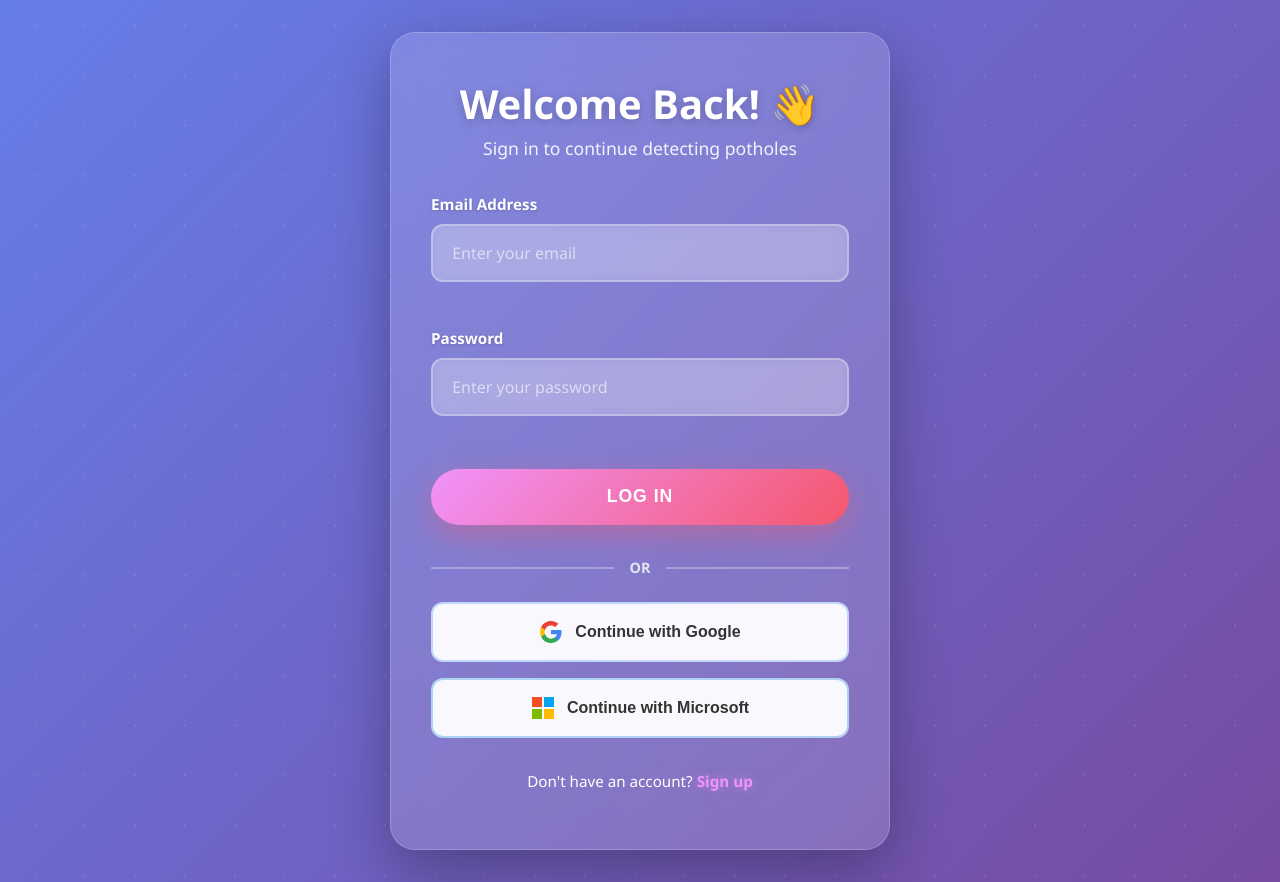
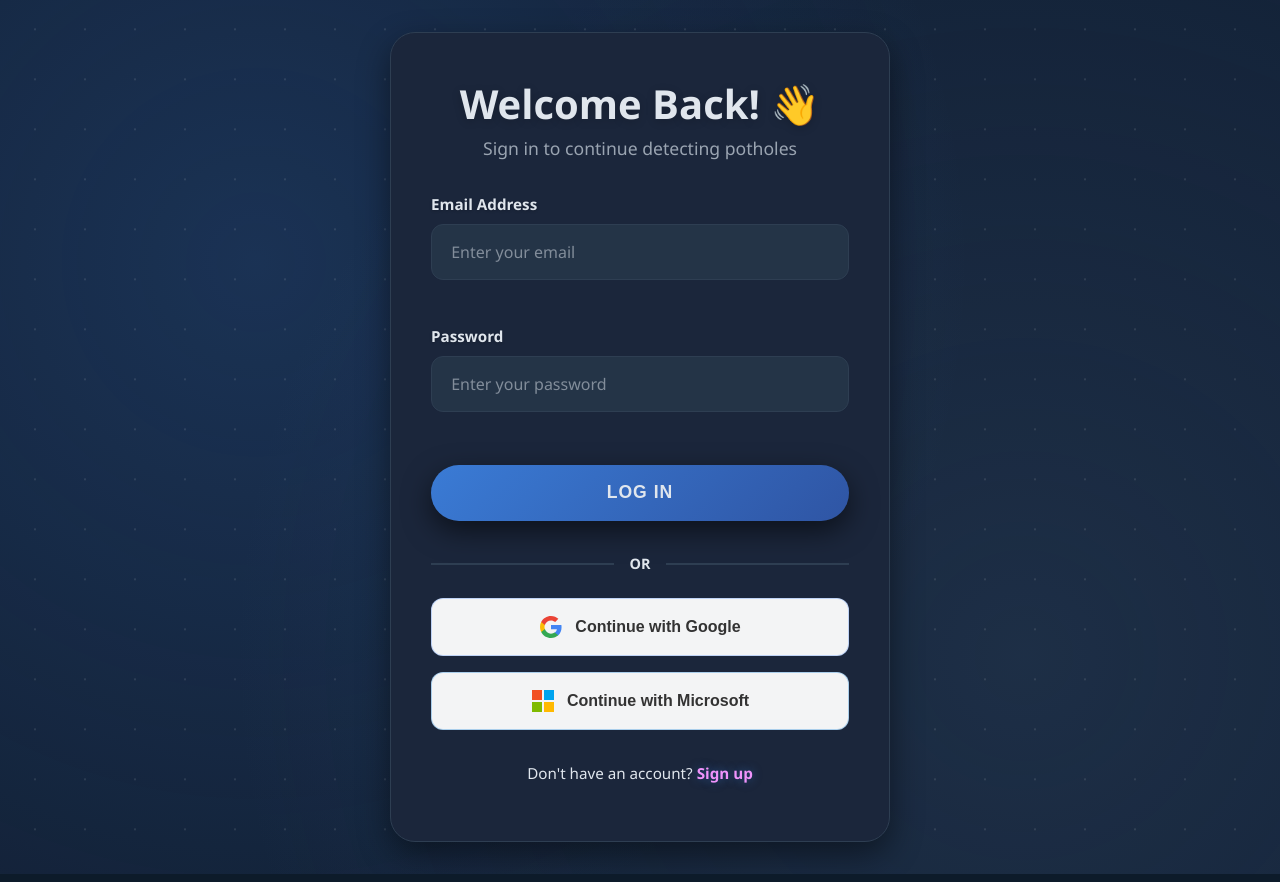
Before and after one commit to sk-inthiyaz/pothole-detection, a React (Create React App) app in the folder login-page/: page /login in a window 1280 px wide. Built offline with nearby package versions, Linux system fonts and the light colour scheme.

Commit message:
fix(auth): apply dark blue theme to login/signup pages and update Contact page styles

```diff
--- a/login-page/src/pages/AboutPageNew.css
+++ b/login-page/src/pages/AboutPageNew.css
@@ -35,9 +35,10 @@
 
 .about {
   min-height: 100vh;
-  background: radial-gradient(circle at 20% 30%, rgba(58,123,213,0.18), transparent 60%),
-              radial-gradient(circle at 80% 75%, rgba(65,90,119,0.22), transparent 65%),
-              var(--color-bg-alt);
+  background:
+    radial-gradient(circle at 20% 30%, rgba(58,123,213,0.18), transparent 60%),
+    radial-gradient(circle at 80% 75%, rgba(65,90,119,0.22), transparent 65%),
+    var(--color-bg-alt);
   padding: 100px 0 80px;
 }
 
@@ -51,15 +52,15 @@
 
 .about-header h1 {
   font-size: clamp(2.5rem, 5vw, 3.5rem);
-  font-weight: 800;
-  color: #fff;
+  font-weight: 700;
+  color: var(--color-text);
   margin-bottom: 1.5rem;
   text-shadow: 0 4px 20px rgba(0, 0, 0, 0.3);
 }
 
 .about-header p {
   font-size: clamp(1.1rem, 2vw, 1.3rem);
-  color: rgba(255, 255, 255, 0.95);
+  color: var(--color-text-muted);
   line-height: 1.7;
   max-width: 700px;
   margin: 0 auto;
@@ -74,7 +75,7 @@
 .about-content h2 {
   font-size: clamp(1.8rem, 4vw, 2.5rem);
   font-weight: 700;
-  color: #fff;
+  color: var(--color-text);
   margin: 3rem 0 1.5rem;
   position: relative;
   display: inline-block;
@@ -88,29 +89,29 @@
   left: 0;
   width: 80px;
   height: 4px;
-  background: linear-gradient(90deg, #f093fb, #f5576c);
+  background: linear-gradient(90deg, var(--color-accent), var(--color-accent-alt));
   border-radius: 2px;
 }
 
 .about-content p {
   font-size: clamp(1rem, 1.8vw, 1.2rem);
-  color: rgba(255, 255, 255, 0.9);
+  color: var(--color-text-muted);
   line-height: 1.8;
   margin-bottom: 2rem;
-  background: rgba(255, 255, 255, 0.1);
+  background: var(--color-surface);
   backdrop-filter: blur(10px);
   padding: 2rem;
   border-radius: 15px;
-  border: 1px solid rgba(255, 255, 255, 0.2);
-  box-shadow: 0 8px 25px rgba(0, 0, 0, 0.2);
+  border: 1px solid var(--color-border);
+  box-shadow: var(--shadow-md);
   animation: slideInRight 0.8s ease-out;
   transition: all 0.3s ease;
 }
 
 .about-content p:hover {
   transform: translateX(10px);
-  background: rgba(255, 255, 255, 0.15);
-  box-shadow: 0 12px 35px rgba(0, 0, 0, 0.25);
+  background: var(--color-surface-alt);
+  box-shadow: var(--shadow-lg);
 }
 
 .about-content h2:nth-of-type(2) {
--- a/login-page/src/pages/AuthPageNew.module.css
+++ b/login-page/src/pages/AuthPageNew.module.css
@@ -35,7 +35,10 @@
   display: flex;
   align-items: center;
   justify-content: center;
-  background: linear-gradient(135deg, #667eea 0%, #764ba2 100%);
+  background:
+    radial-gradient(circle at 20% 30%, rgba(58,123,213,0.18), transparent 60%),
+    radial-gradient(circle at 80% 75%, rgba(65,90,119,0.22), transparent 65%),
+    var(--color-bg-alt);
   padding: 2rem 1rem;
   position: relative;
   overflow: hidden;
@@ -55,14 +58,14 @@
 
 /* Auth Card - Glass Morphism Card */
 .authCard {
-  background: rgba(255, 255, 255, 0.15);
+  background: var(--color-surface);
   backdrop-filter: blur(15px);
   border-radius: 25px;
   padding: 3rem 2.5rem;
   max-width: 500px;
   width: 100%;
-  border: 1px solid rgba(255, 255, 255, 0.2);
-  box-shadow: 0 20px 60px rgba(0, 0, 0, 0.3);
+  border: 1px solid var(--color-border);
+  box-shadow: var(--shadow-lg);
   animation: fadeInScale 0.6s ease-out;
   position: relative;
   z-index: 1;
@@ -99,24 +102,24 @@
   margin-bottom: 1.3rem;
   font-size: 1rem;
   font-family: inherit;
-  background: rgba(255, 255, 255, 0.2);
-  border: 2px solid rgba(255, 255, 255, 0.3);
+  background: var(--color-surface-alt);
+  border: 1px solid var(--color-border);
   border-radius: 12px;
-  color: #fff;
+  color: var(--color-text);
   transition: all 0.3s ease;
   backdrop-filter: blur(5px);
 }
 
 .input::placeholder {
-  color: rgba(255, 255, 255, 0.6);
+  color: rgba(224, 230, 237, 0.5);
 }
 
 .input:focus {
   outline: none;
-  background: rgba(255, 255, 255, 0.25);
-  border-color: rgba(240, 147, 251, 0.8);
+  background: var(--color-bg-alt);
+  border-color: var(--color-accent);
   transform: scale(1.02);
-  box-shadow: 0 0 0 4px rgba(240, 147, 251, 0.2);
+  box-shadow: 0 0 0 4px rgba(58,123,213,0.2);
 }
 
 .button {
@@ -124,12 +127,12 @@
   padding: 1.1rem 2rem;
   font-size: 1.1rem;
   font-weight: 700;
-  color: #fff;
-  background: linear-gradient(135deg, #f093fb 0%, #f5576c 100%);
+  color: var(--color-text);
+  background: var(--color-accent-gradient);
   border: none;
   border-radius: 50px;
   cursor: pointer;
-  box-shadow: 0 10px 30px rgba(245, 87, 108, 0.4);
+  box-shadow: 0 10px 28px rgba(0,0,0,0.55);
   transition: all 0.3s cubic-bezier(0.175, 0.885, 0.32, 1.275);
   text-transform: uppercase;
   letter-spacing: 1px;
@@ -138,8 +141,8 @@
 
 .button:hover:not(:disabled) {
   transform: translateY(-3px) scale(1.02);
-  box-shadow: 0 15px 40px rgba(245, 87, 108, 0.6);
-  background: linear-gradient(135deg, #f5576c 0%, #f093fb 100%);
+  box-shadow: 0 16px 40px rgba(0,0,0,0.6);
+  filter: brightness(1.08);
 }
 
 .button:active:not(:disabled) {
@@ -155,7 +158,7 @@
   display: block;
   text-align: center;
   margin-top: 1.5rem;
-  color: #fff;
+  color: var(--color-text);
   text-decoration: none;
   font-size: 0.95rem;
   transition: all 0.3s ease;
@@ -164,7 +167,7 @@
 }
 
 .link:hover {
-  background: rgba(255, 255, 255, 0.1);
+  background: var(--color-surface-alt);
   transform: scale(1.05);
 }
 
@@ -174,8 +177,8 @@
 }
 
 .linkContainer strong {
-  color: #f093fb;
-  text-shadow: 0 0 10px rgba(240, 147, 251, 0.5);
+  color: var(--color-accent);
+  text-shadow: 0 0 10px rgba(58,123,213,0.5);
 }
 
 /* OTP Label */
@@ -186,7 +189,7 @@
 
 .otpLabel label {
   display: block;
-  color: #fff;
+  color: var(--color-text);
   font-weight: 600;
   font-size: 0.95rem;
   text-shadow: 0 1px 3px rgba(0, 0, 0, 0.2);
@@ -295,15 +298,15 @@
 }
 
 .authHeader h1 {
-  color: #fff;
+  color: var(--color-text);
   font-size: clamp(1.8rem, 4vw, 2.5rem);
   margin-bottom: 0.5rem;
-  font-weight: 800;
+  font-weight: 700;
   text-shadow: 0 2px 10px rgba(0, 0, 0, 0.2);
 }
 
 .authHeader p {
-  color: rgba(255, 255, 255, 0.9);
+  color: var(--color-text-muted);
   font-size: clamp(0.95rem, 2vw, 1.1rem);
   margin: 0;
 }
@@ -315,7 +318,7 @@
 
 .inputGroup label {
   display: block;
-  color: #fff;
+  color: var(--color-text);
   font-weight: 600;
   margin-bottom: 0.5rem;
   font-size: 0.95rem;
@@ -350,7 +353,7 @@
   align-items: center;
   text-align: center;
   margin: 2rem 0 1.5rem;
-  color: rgba(255, 255, 255, 0.8);
+  color: var(--color-text-muted);
   font-weight: 600;
   font-size: 0.9rem;
 }
@@ -359,7 +362,7 @@
 .divider::after {
   content: '';
   flex: 1;
-  border-bottom: 2px solid rgba(255, 255, 255, 0.3);
+  border-bottom: 2px solid var(--color-border);
 }
 
 .divider span {
@@ -383,20 +386,20 @@
   padding: 1rem 1.5rem;
   font-size: 1rem;
   font-weight: 600;
-  border: 2px solid rgba(255, 255, 255, 0.3);
+  border: 1px solid var(--color-border);
   border-radius: 12px;
-  background: rgba(255, 255, 255, 0.15);
+  background: var(--color-surface-alt);
   backdrop-filter: blur(10px);
-  color: #fff;
+  color: var(--color-text);
   cursor: pointer;
   transition: all 0.3s ease;
 }
 
 .oauthButton:hover {
   transform: translateY(-2px);
-  background: rgba(255, 255, 255, 0.25);
-  border-color: rgba(255, 255, 255, 0.5);
-  box-shadow: 0 8px 25px rgba(0, 0, 0, 0.2);
+  background: var(--color-bg-alt);
+  border-color: var(--color-accent);
+  box-shadow: 0 8px 25px rgba(0, 0, 0, 0.25);
 }
 
 .oauthIcon {
--- a/login-page/src/pages/LifeSaverPageNew.css
+++ b/login-page/src/pages/LifeSaverPageNew.css
@@ -42,9 +42,7 @@
 
 .lifesaver-container {
   min-height: 100vh;
-  background: radial-gradient(circle at 20% 30%, rgba(58,123,213,0.18), transparent 60%),
-              radial-gradient(circle at 80% 75%, rgba(65,90,119,0.22), transparent 65%),
-              var(--color-bg-alt);
+  background: linear-gradient(135deg, #667eea 0%, #764ba2 100%);
   display: flex;
   flex-direction: column;
   align-items: center;
--- a/login-page/src/pages/PotholePageNew.css
+++ b/login-page/src/pages/PotholePageNew.css
@@ -315,8 +315,7 @@
 }
 
 .complaint-input::placeholder {
-  color: rgba(224, 230, 237, 0.6);
-  font-size: 0.95rem;
+  color: rgba(224, 230, 237, 0.5);
 }
 
 textarea.complaint-input {
--- a/login-page/src/pages/WorkflowPageNew.css
+++ b/login-page/src/pages/WorkflowPageNew.css
@@ -33,9 +33,10 @@
 
 .WorkflowBody {
   min-height: 100vh;
-  background: radial-gradient(circle at 20% 30%, rgba(58,123,213,0.18), transparent 60%),
-              radial-gradient(circle at 80% 75%, rgba(65,90,119,0.22), transparent 65%),
-              var(--color-bg-alt);
+  background:
+    radial-gradient(circle at 20% 30%, rgba(58,123,213,0.18), transparent 60%),
+    radial-gradient(circle at 80% 75%, rgba(65,90,119,0.22), transparent 65%),
+    var(--color-bg-alt);
   padding: 100px 0 80px;
 }
 
@@ -47,8 +48,8 @@
 
 .title {
   font-size: clamp(2.5rem, 5vw, 3.5rem);
-  font-weight: 800;
-  color: #fff;
+  font-weight: 700;
+  color: var(--color-text);
   text-align: center;
   margin-bottom: 4rem;
   text-shadow: 0 4px 20px rgba(0, 0, 0, 0.3);
@@ -61,12 +62,12 @@
 }
 
 .step {
-  background: rgba(255, 255, 255, 0.15);
+  background: var(--color-surface);
   backdrop-filter: blur(10px);
   border-radius: 20px;
   padding: 2.5rem;
-  border: 1px solid rgba(255, 255, 255, 0.2);
-  box-shadow: 0 10px 30px rgba(0, 0, 0, 0.2);
+  border: 1px solid var(--color-border);
+  box-shadow: var(--shadow-md);
   transition: all 0.4s cubic-bezier(0.175, 0.885, 0.32, 1.275);
   animation: slideInRight 0.8s ease-out both;
   position: relative;
@@ -106,15 +107,15 @@
 
 .step:hover {
   transform: translateX(15px) scale(1.02);
-  background: rgba(255, 255, 255, 0.25);
-  box-shadow: 0 15px 40px rgba(0, 0, 0, 0.3);
-  border-color: rgba(255, 255, 255, 0.4);
+  background: var(--color-surface-alt);
+  box-shadow: var(--shadow-lg);
+  border-color: var(--color-accent);
 }
 
 .step h2 {
   font-size: clamp(1.5rem, 3vw, 2rem);
   font-weight: 700;
-  color: #fff;
+  color: var(--color-text);
   margin-bottom: 1rem;
   position: relative;
   padding-left: 50px;
@@ -128,14 +129,14 @@
   transform: translateY(-50%);
   width: 40px;
   height: 40px;
-  background: linear-gradient(135deg, #f093fb 0%, #f5576c 100%);
+  background: var(--color-accent-gradient);
   border-radius: 50%;
   display: flex;
   align-items: center;
   justify-content: center;
   font-size: 1.2rem;
   font-weight: 800;
-  box-shadow: 0 4px 15px rgba(245, 87, 108, 0.4);
+  box-shadow: 0 4px 15px rgba(0,0,0,0.45);
 }
 
 .step:nth-child(1) h2::before {
@@ -156,7 +157,7 @@
 
 .description {
   font-size: clamp(1rem, 1.8vw, 1.2rem);
-  color: rgba(255, 255, 255, 0.9);
+  color: var(--color-text-muted);
   line-height: 1.7;
   padding-left: 50px;
 }
```
Also changed, not shown: login-page/src/pages/ContactPageNew.css (+22 -26 lines), login-page/src/pages/LoginPage.module.css (+5 -4 lines), login-page/src/pages/NewsPage.css (+4 -3 lines), login-page/src/pages/SignupPage.module.css (+4 -3 lines).
